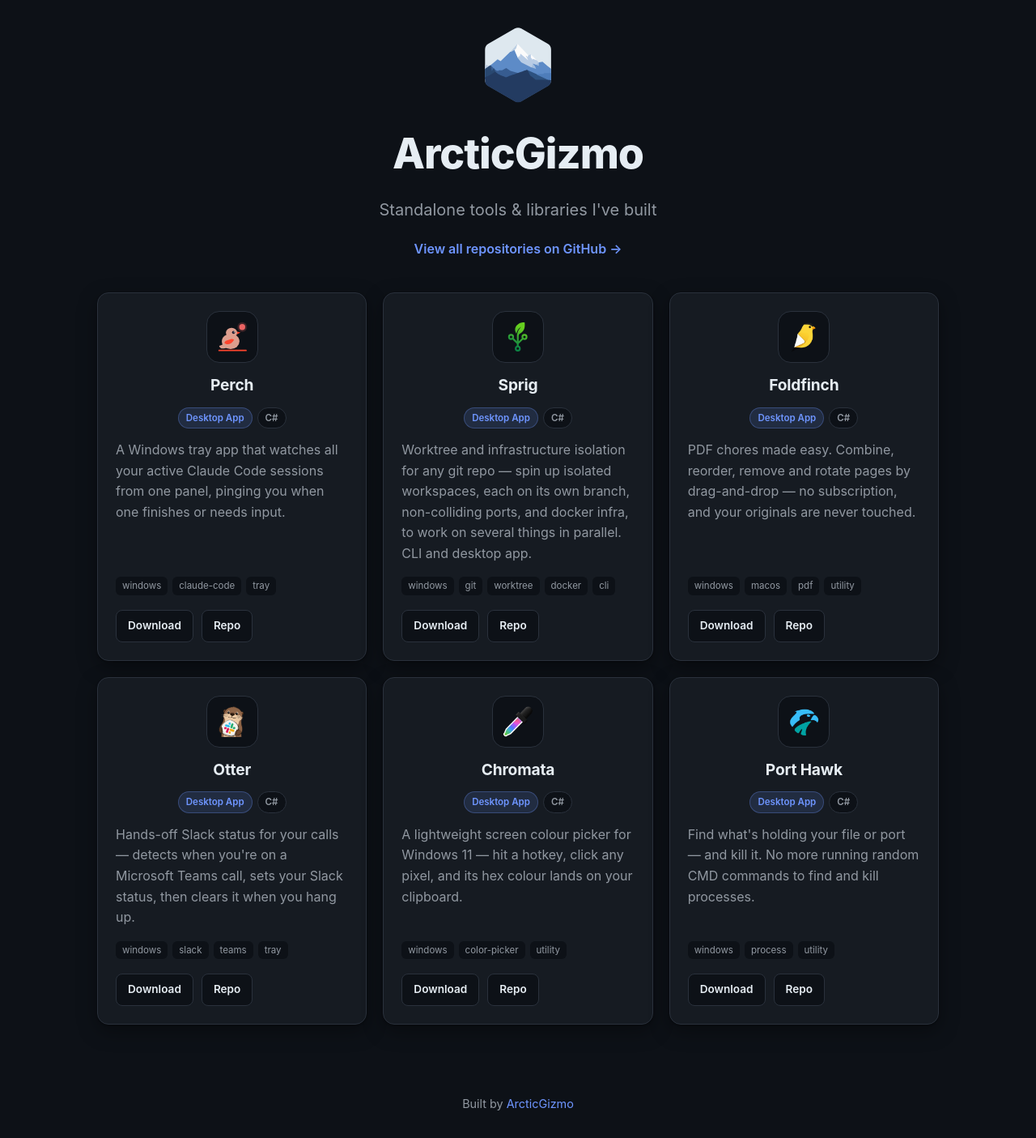
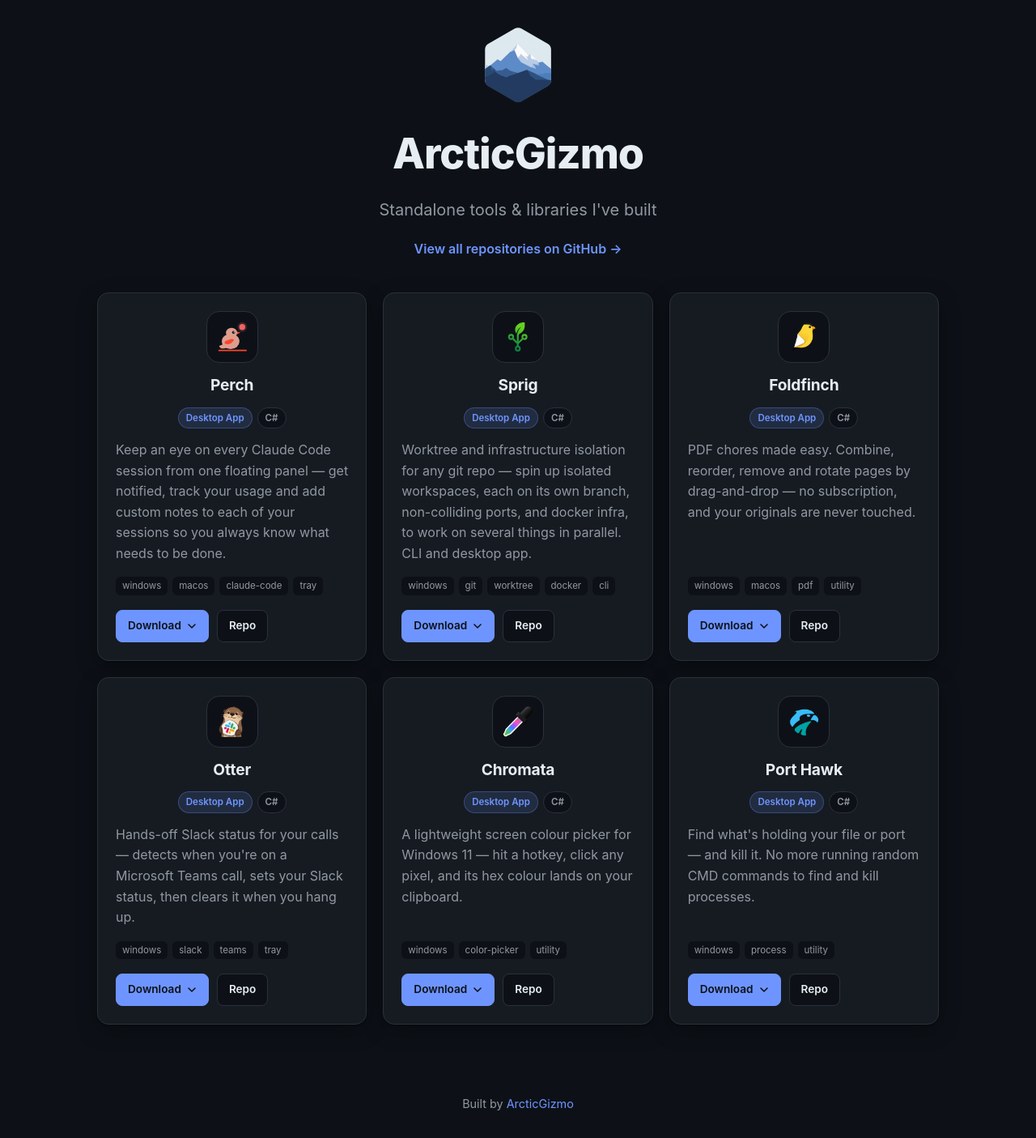
Before and after one commit to ArcticGizmo/ArcticGizmo.github.io, a Jekyll site: the page built from index.html, in a window 1280 px wide. Shown: the whole page at 81% size. Built offline with Jekyll 4.4.1, drawn with Linux system fonts in a browser that asks for light colours.

Commit message:
updated downloads

```diff
--- a/_data/projects.yml
+++ b/_data/projects.yml
@@ -13,18 +13,52 @@
 #   language:    Optional language badge, e.g. Rust, TypeScript, Python
 #   install:     Optional one-line install command shown as a code snippet
 #   tags:        Optional list of short keywords
-#   links:       Optional list of { label, url } buttons (Repo, Docs, Download…)
+#
+#   repo:        GitHub "owner/name". Only used to expand bare `downloads` URLs
+#                (see below) — omit it if you always give full URLs.
+#
+#   downloads:   Optional list of { label, url } entries shown in the "Download"
+#                dropdown. Put whatever you like here in whatever order. Each
+#                `url` is EITHER a full https:// URL, OR a bare release-asset
+#                filename which is expanded to that repo's LATEST release:
+#                  https://github.com/<repo>/releases/latest/download/<url>
+#                (a stable link that always points at the newest release — use
+#                this for assets whose name has no version in it).
+#
+#                downloads:
+#                  - label: Windows (.exe)
+#                    url: MyApp-win-Setup.exe          # → latest release asset
+#                  - label: macOS (.dmg)
+#                    url: https://example.com/MyApp.dmg   # → used verbatim
+#
+#   releasesUrl: Optional. If set, adds a "See all releases →" entry at the
+#                bottom of the dropdown pointing here (usually the repo's
+#                releases page).
+#
+#   The Download button only appears when `downloads` has entries OR
+#   `releasesUrl` is set. With only `releasesUrl`, the button links straight
+#   to it instead of opening a menu.
+#
+#   links:       Optional list of { label, url } buttons (Repo, Docs, …) shown
+#                next to the Download button.
 # ---------------------------------------------------------------------------
 
 - name: Perch
-  description: A Windows tray app that watches all your active Claude Code sessions from one panel, pinging you when one finishes or needs input.
+  description: Keep an eye on every Claude Code session from one floating panel — get notified, track your usage and add custom notes to each of your sessions so you always know what needs to be done.
   logo: /assets/img/perch.svg
   type: Desktop App
   language: C#
-  tags: [windows, claude-code, tray]
+  tags: [windows, macos, claude-code, tray]
+  repo: ArcticGizmo/perch
+  downloads:
+    - label: Windows (.exe)
+      url: Perch-win-Setup.exe
+    - label: macOS (.pkg)
+      url: Perch-osx-Setup.pkg
+    - label: macOS (.dmg)
+      url: Perch-osx-arm64.dmg
+  releasesUrl: https://github.com/ArcticGizmo/perch/releases/latest
   links:
-    - label: Download
-      url: https://github.com/ArcticGizmo/perch/releases/latest
     - label: Repo
       url: https://github.com/ArcticGizmo/perch
 
@@ -34,9 +68,12 @@
   type: Desktop App
   language: C#
   tags: [windows, git, worktree, docker, cli]
+  repo: ArcticGizmo/sprig
+  downloads:
+    - label: Windows (.exe)
+      url: Sprig-win-Setup.exe
+  releasesUrl: https://github.com/ArcticGizmo/sprig/releases/latest
   links:
-    - label: Download
-      url: https://github.com/ArcticGizmo/sprig/releases/latest
     - label: Repo
       url: https://github.com/ArcticGizmo/sprig
 
@@ -46,9 +83,14 @@
   type: Desktop App
   language: C#
   tags: [windows, macos, pdf, utility]
+  repo: ArcticGizmo/foldfinch
+  downloads:
+    - label: Windows (.exe)
+      url: Foldfinch-win-Setup.exe
+    - label: macOS (.pkg)
+      url: Foldfinch-osx-arm64-Setup.pkg
+  releasesUrl: https://github.com/ArcticGizmo/foldfinch/releases/latest
   links:
-    - label: Download
-      url: https://github.com/ArcticGizmo/foldfinch/releases/latest
     - label: Repo
       url: https://github.com/ArcticGizmo/foldfinch
 
@@ -58,9 +100,12 @@
   type: Desktop App
   language: C#
   tags: [windows, slack, teams, tray]
+  repo: ArcticGizmo/otter
+  downloads:
+    - label: Windows (.exe)
+      url: Otter-win-Setup.exe
+  releasesUrl: https://github.com/ArcticGizmo/otter/releases/latest
   links:
-    - label: Download
-      url: https://github.com/ArcticGizmo/otter/releases/latest
     - label: Repo
       url: https://github.com/ArcticGizmo/otter
 
@@ -70,9 +115,12 @@
   type: Desktop App
   language: C#
   tags: [windows, color-picker, utility]
+  repo: ArcticGizmo/chromata
+  downloads:
+    - label: Windows (.exe)
+      url: Chromata-win-Setup.exe
+  releasesUrl: https://github.com/ArcticGizmo/chromata/releases/latest
   links:
-    - label: Download
-      url: https://github.com/ArcticGizmo/chromata/releases/latest
     - label: Repo
       url: https://github.com/ArcticGizmo/chromata
 
@@ -83,8 +131,11 @@
   type: Desktop App
   language: C#
   tags: [windows, process, utility]
+  repo: ArcticGizmo/port-hawk
+  downloads:
+    - label: Windows (.exe)
+      url: PortHawk-win-Setup.exe
+  releasesUrl: https://github.com/ArcticGizmo/port-hawk/releases/latest
   links:
-    - label: Download
-      url: https://github.com/ArcticGizmo/port-hawk/releases/latest
     - label: Repo
       url: https://github.com/ArcticGizmo/port-hawk
--- a/assets/css/style.css
+++ b/assets/css/style.css
@@ -197,6 +197,69 @@
   color: var(--accent);
 }
 
+.card-actions { align-items: center; }
+
+/* Primary download button */
+.btn-dl {
+  display: inline-flex;
+  align-items: center;
+  gap: 7px;
+  cursor: pointer;
+  background: var(--accent);
+  border-color: var(--accent);
+  color: var(--accent-contrast);
+}
+.btn-dl:hover {
+  color: var(--accent-contrast);
+  background: color-mix(in srgb, var(--accent) 85%, #fff);
+  border-color: color-mix(in srgb, var(--accent) 85%, #fff);
+}
+.btn-dl .chevron { transition: transform .15s ease; }
+
+/* Dropdown menu */
+.dropdown { position: relative; }
+.dropdown > summary { list-style: none; user-select: none; }
+.dropdown > summary::-webkit-details-marker { display: none; }
+.dropdown > summary::marker { content: ""; }
+.dropdown[open] > summary .chevron { transform: rotate(180deg); }
+
+.menu {
+  position: absolute;
+  z-index: 20;
+  top: calc(100% + 6px);
+  left: 0;
+  min-width: 100%;
+  width: max-content;
+  max-width: 240px;
+  padding: 6px;
+  display: flex;
+  flex-direction: column;
+  gap: 2px;
+  background: var(--bg-card);
+  border: 1px solid var(--border);
+  border-radius: 10px;
+  box-shadow: var(--shadow);
+}
+.menu-item {
+  display: block;
+  padding: 7px 12px;
+  border-radius: 6px;
+  font-size: .85rem;
+  font-weight: 600;
+  color: var(--text);
+  white-space: nowrap;
+}
+.menu-item:hover {
+  text-decoration: none;
+  color: var(--accent);
+  background: var(--bg-inset);
+}
+.menu-item--muted { font-weight: 500; color: var(--text-muted); }
+.menu-sep { height: 1px; margin: 4px 6px; background: var(--border); }
+
+/* Raise a card whose menu is open so it overlays neighbours */
+.card:has(.dropdown[open]) { position: relative; z-index: 5; }
+
 /* Footer */
 .site-footer {
   padding-top: 8px;
--- a/index.html
+++ b/index.html
@@ -41,11 +41,35 @@
       </ul>
       {% endif %}
 
-      {% if project.links %}
-      <div class="links">
+      {% assign dl_count = project.downloads | size %}
+      {% if dl_count > 0 or project.releasesUrl or project.links %}
+      <div class="links card-actions">
+        {% if dl_count > 0 %}
+        {% assign dl_base = 'https://github.com/' | append: project.repo | append: '/releases/latest/download/' %}
+        <details class="dropdown">
+          <summary class="btn btn-dl">
+            Download
+            <svg class="chevron" width="12" height="12" viewBox="0 0 12 12" aria-hidden="true"><path d="M2 4l4 4 4-4" fill="none" stroke="currentColor" stroke-width="1.6" stroke-linecap="round" stroke-linejoin="round"/></svg>
+          </summary>
+          <div class="menu" role="menu">
+            {% for dl in project.downloads %}
+            <a class="menu-item" role="menuitem" href="{% if dl.url contains '://' %}{{ dl.url }}{% else %}{{ dl_base }}{{ dl.url }}{% endif %}">{{ dl.label }}</a>
+            {% endfor %}
+            {% if project.releasesUrl %}
+            <div class="menu-sep" role="separator"></div>
+            <a class="menu-item menu-item--muted" role="menuitem" href="{{ project.releasesUrl }}">See all releases →</a>
+            {% endif %}
+          </div>
+        </details>
+        {% elsif project.releasesUrl %}
+        <a class="btn btn-dl" href="{{ project.releasesUrl }}">Download</a>
+        {% endif %}
+
+        {% if project.links %}
         {% for link in project.links %}
         <a class="btn" href="{{ link.url }}">{{ link.label }}</a>
         {% endfor %}
+        {% endif %}
       </div>
       {% endif %}
     </li>
```
Also changed, not shown: _layouts/default.html (+23 -0 lines).
